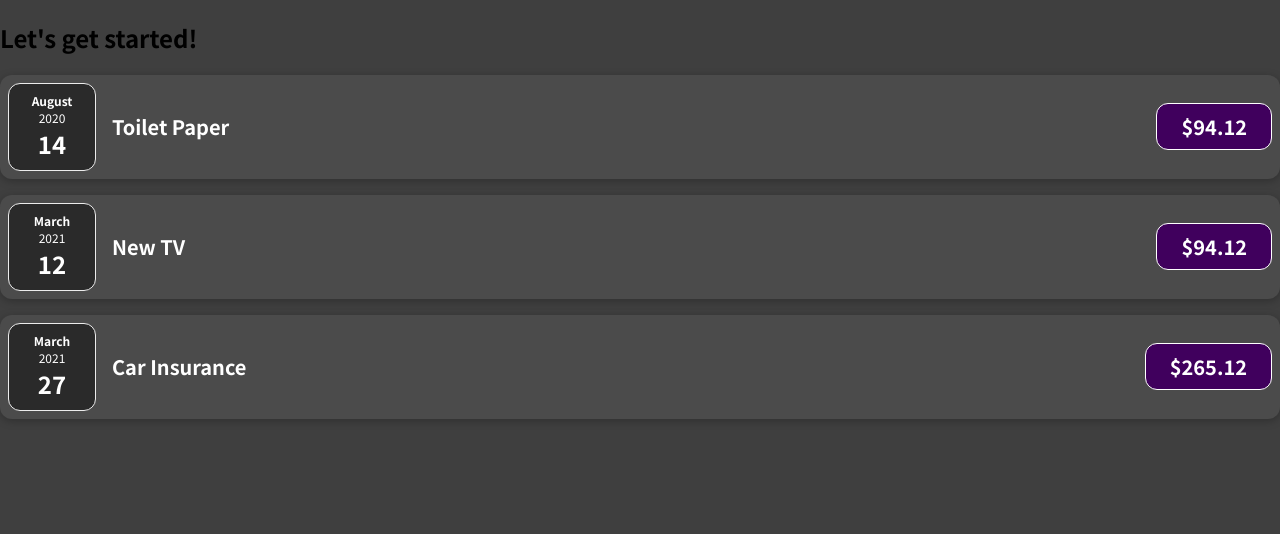
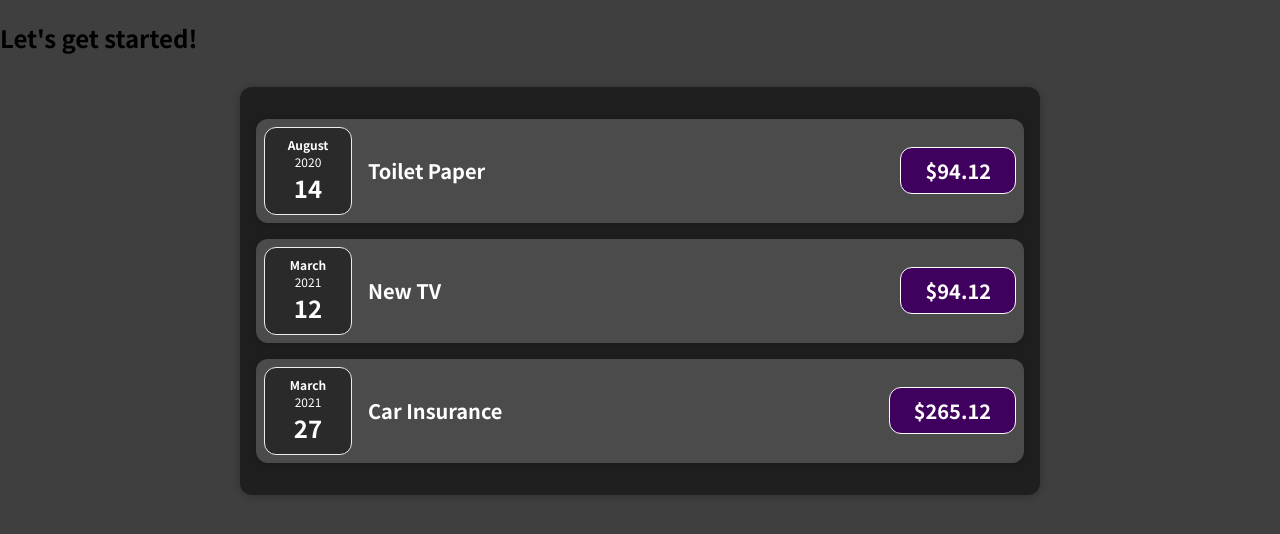
Before and after one commit to Nvall024/ExpenseCalculator, a React (Create React App) app: page / in a window 1280 px wide. Shown: the top 534 px of the page. Built offline with nearby package versions, Linux system fonts and the light colour scheme.

Commit message:
organize files

```diff
--- a/src/App.js
+++ b/src/App.js
@@ -1,10 +1,9 @@
-import ExpenseItem from "./components/ExpenseItem";
+import React from 'react';
+import Expenses from "./components/Expenses/Expenses";
 
 function App() {
 
-  console.log("----DOBBIE IN APP")
-
-  const expense = [
+  const expenses = [
     {
       id: 'e1',
       title: 'Toilet Paper',
@@ -28,21 +27,7 @@
   return (
     <div>
       <h2>Let's get started!</h2>
-      <ExpenseItem
-        title={expense[0].title}
-        amount={expense[0].amount}
-        date={expense[0].date}
-      />
-      <ExpenseItem
-        title={expense[1].title}
-        amount={expense[1].amount}
-        date={expense[1].date}
-      />
-        <ExpenseItem
-        title={expense[2].title}
-        amount={expense[2].amount}
-        date={expense[2].date}
-      />
+      <Expenses item={expenses}/>
     </div>
   );
 }
--- a/src/components/ExpenseDate.js
+++ b/src/components/Expenses/ExpenseDate.js
@@ -1,3 +1,4 @@
+import React from 'react';
 import './ExpenseDate.css'
 
 function ExpenseDate(props){
--- a/src/components/ExpenseItem.css
+++ b/src/components/Expenses/ExpenseItem.css
@@ -2,10 +2,8 @@
   display: flex;
   justify-content: space-between;
   align-items: center;
-  box-shadow: 0 2px 8px rgba(0, 0, 0, 0.25);
   padding: 0.5rem;
   margin: 1rem 0;
-  border-radius: 12px;
   background-color: #4b4b4b;
 }
 
--- a/src/components/ExpenseItem.js
+++ b/src/components/Expenses/ExpenseItem.js
@@ -1,17 +1,18 @@
+import React from 'react';
 import ExpenseDate from "./ExpenseDate";
+import Card from "../UI/Card";
 import "./ExpenseItem.css"
 
+
 function ExpenseItem(props){
-  console.log("----ExpenseItem: ", props)
-
   return(
-    <div className='expense-item'>
+    <Card className='expense-item'>
       <ExpenseDate date={props.date}/>
       <div className='expense-item__description'>
         <h2>{props.title}</h2>
         <div className='expense-item__price'>${props.amount}</div>
       </div>
-    </div>
+    </Card>
   );
 }
 
--- /dev/null
+++ b/src/components/Expenses/Expenses.css
@@ -0,0 +1,7 @@
+.expenses {
+  padding: 1rem;
+  background-color: rgb(31, 31, 31);
+  margin: 2rem auto;
+  width: 50rem;
+  max-width: 95%;
+}
--- /dev/null
+++ b/src/components/Expenses/Expenses.js
@@ -0,0 +1,28 @@
+import React from 'react';
+import ExpenseItem from './ExpenseItem';
+import Card from "../UI/Card";
+import './Expenses.css'
+
+function Expenses(props){
+  return(
+    <Card className='expenses'>
+      <ExpenseItem
+        title={props.item[0].title}
+        amount={props.item[0].amount}
+        date={props.item[0].date}
+      />
+      <ExpenseItem
+        title={props.item[1].title}
+        amount={props.item[1].amount}
+        date={props.item[1].date}
+      />
+      <ExpenseItem
+        title={props.item[2].title}
+        amount={props.item[2].amount}
+        date={props.item[2].date}
+      />
+    </Card>
+  )
+}
+
+export default Expenses;
--- /dev/null
+++ b/src/components/UI/Card.css
@@ -0,0 +1,4 @@
+.card{
+    border-radius: 12px;
+    box-shadow: 0 1px 8px rgba(0, 0, 0, 0.25);
+}
--- /dev/null
+++ b/src/components/UI/Card.js
@@ -0,0 +1,9 @@
+import './Card.css';
+
+function Card(props){
+  const classes = 'card ' + props.className;
+
+  return <div className={classes}>{props.children}</div>
+};
+
+export default Card;
```
Also changed, not shown: src/components/Expenses/ExpenseDate.css (renamed from src/components/ExpenseDate.css).
